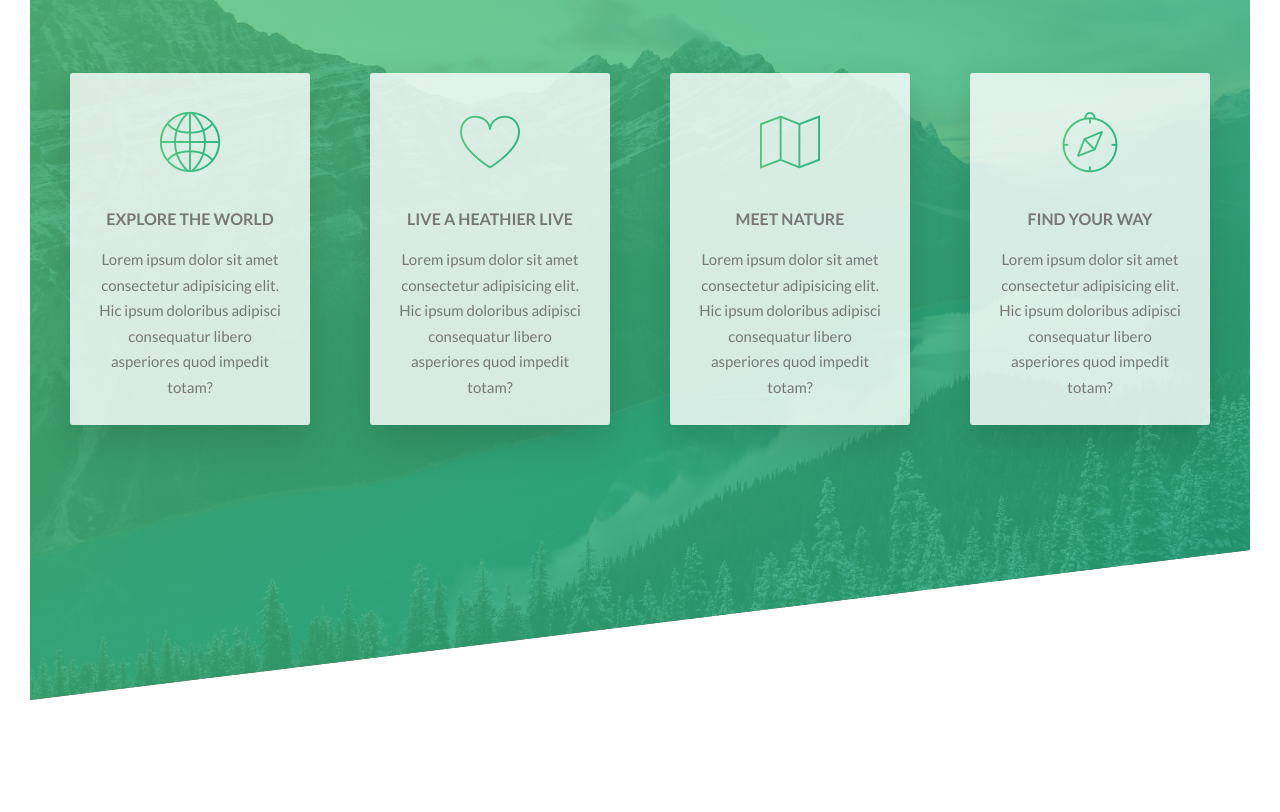
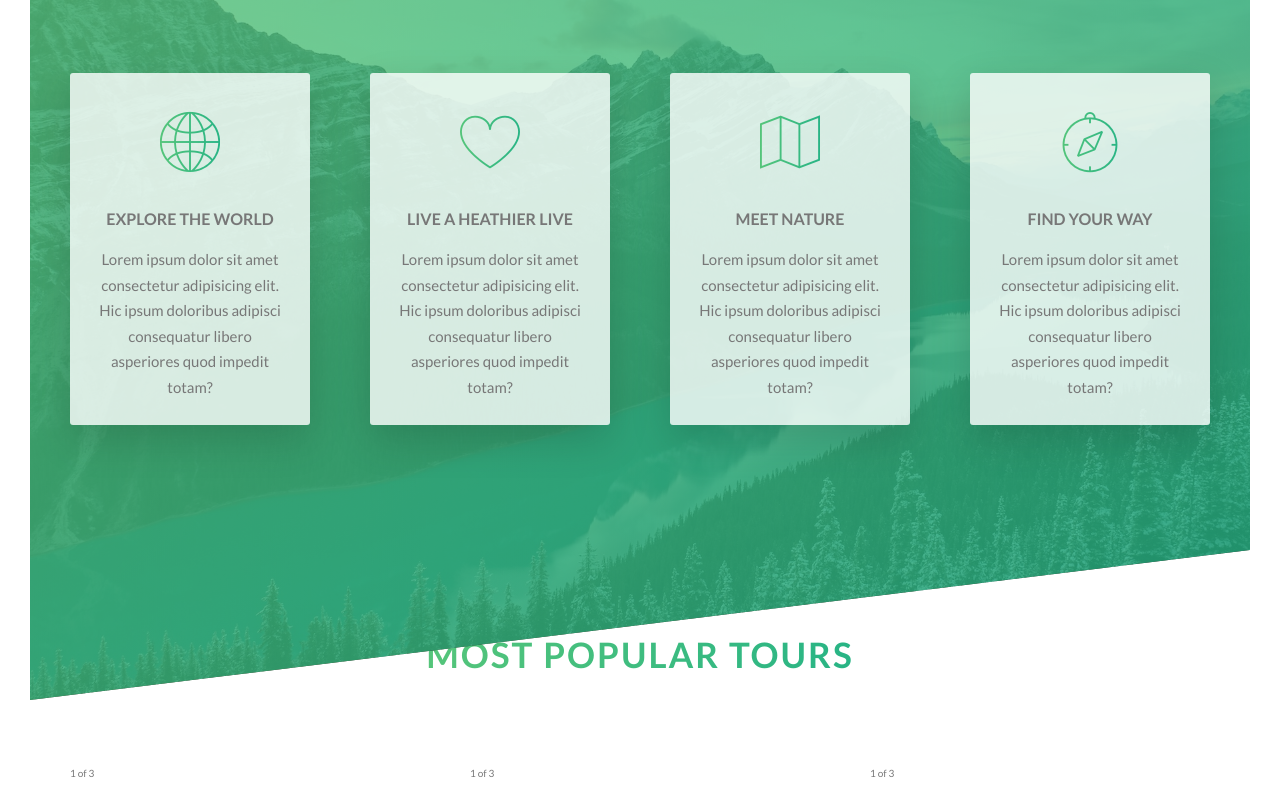
Before and after one commit to gonzoibox/Outdoors-web-site, a website: page index.html in a window 1280 px wide. Shown: the part 1611-2423 px from the top of the page. Before the commit the page ends 2311 px from the top, so only its background shows below. Drawn offline with Linux system fonts and the light colour scheme.

Commit message:
make html for section-tours

```diff
--- a/index.html
+++ b/index.html
@@ -131,6 +131,18 @@
                     </div>
                 </div>
             </section>
+            <section class="section-tours">
+                <div class="u-center-text u-margin-bottom-big">
+                    <h2 class="heading-secondary">
+                        Most popular tours
+                    </h2>
+                </div>
+                <div class="row">
+                    <div class="col-1-of-3">1 of 3</div>
+                    <div class="col-1-of-3">1 of 3</div>
+                    <div class="col-1-of-3">1 of 3</div>
+                </div>
+            </section>
         </main>
     </body>
 </html>
--- a/sass/components/_feature-box.scss
+++ b/sass/components/_feature-box.scss
@@ -17,9 +17,9 @@
         color: transparent;
     }
 
-    &__text {
+    // &__text {
 
-    }
+    // }
 
     &:hover {
         transform: translateY(-1.5rem) scale(1.03);
```
